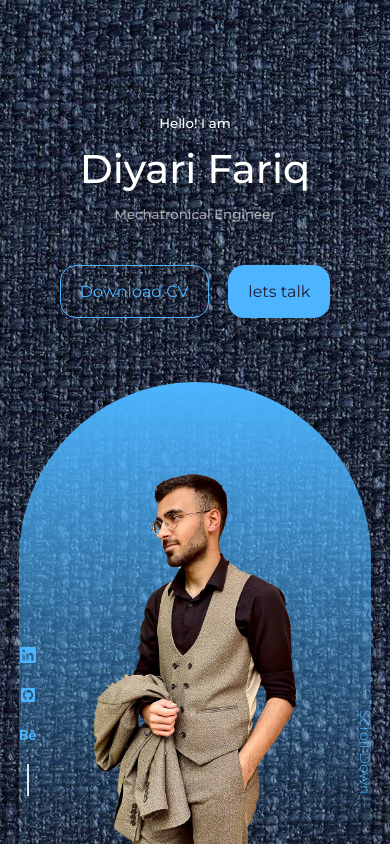
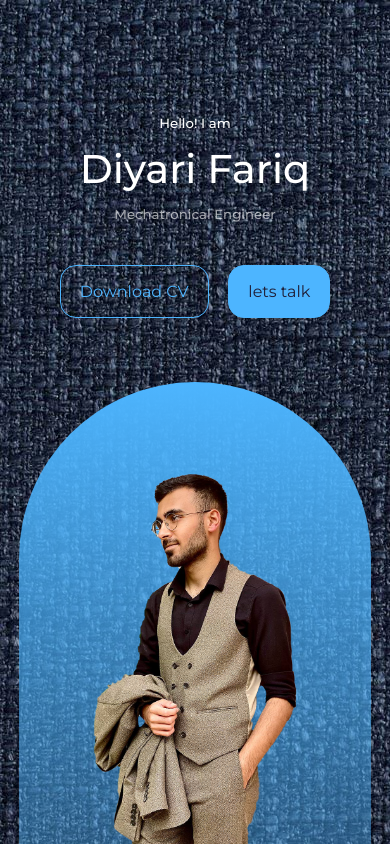
Before and after one commit to dearyfareq/capstone, a React (Create React App) app in the folder capstone/: page / in a window 390 px wide. Shown: the top 844 px of the page. Built offline with nearby package versions, Linux system fonts and the light colour scheme.

Commit message:
made the header responsive and finalized it

```diff
--- a/capstone/src/components/header/header.css
+++ b/capstone/src/components/header/header.css
@@ -1,6 +1,6 @@
 header{
     overflow: hidden;
-    height: 100vh;
+    height: 120vh;
     padding-top: 7rem;
 }
 .header__container{
@@ -36,7 +36,7 @@ header{
 .me{
     background: linear-gradient(var(--color-prime), transparent);
     width: 22rem;
-    height: 30rem;
+    height: 50rem;
     position: absolute;
     left: calc(50% - 11rem);
     margin-top: 4rem;
@@ -53,3 +53,18 @@ header{
     font-weight: 300;
     font-size: 0.9rem;
 }
+/*==================== MEDI-Q / med device ====================*/
+@media screen and (max-width: 1024px) {
+    header{
+        height: 88vh;
+    }
+  }
+/*==================== MEDI-Q / sma device ====================*/
+@media screen and (max-width: 600px) {
+    header{
+        height: 120vh;
+    }
+    .header__socials, .scroll__down{
+        display: none;
+    }
+  }
```
